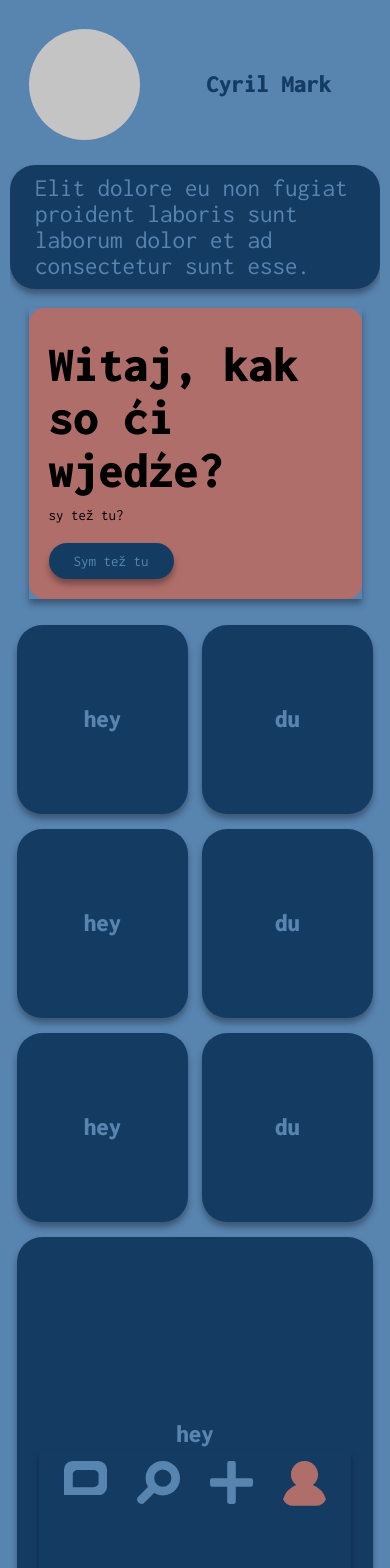
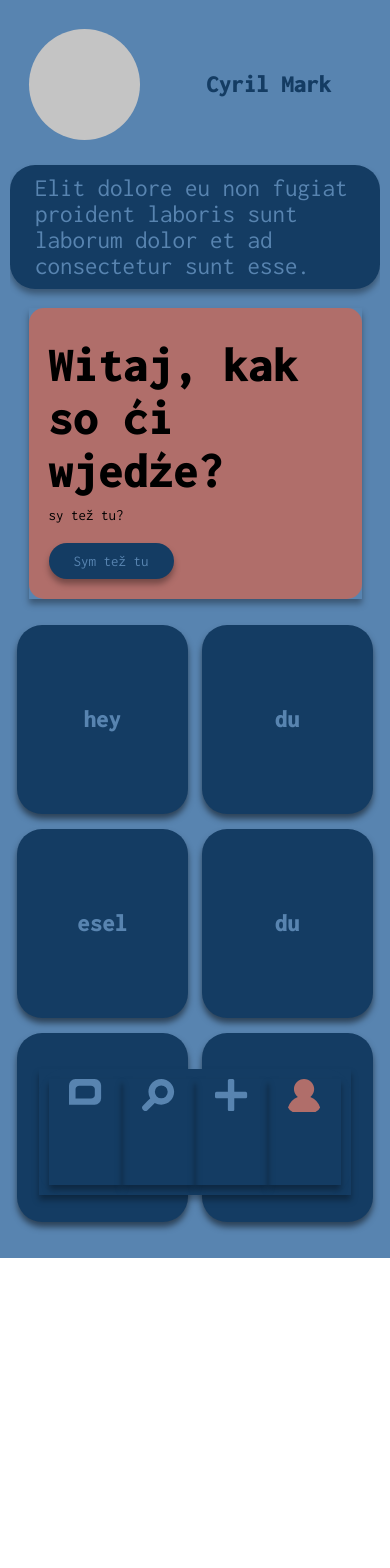
Before and after one commit to CyriloMark/kostrjanc, a React Native app: screen /Profile in a window 390 px wide. Shown: the top 1568 px of the page. After the commit the page ends 1258 px from the top, so only its background shows below. Built offline with nearby package versions, Linux system fonts and the light colour scheme.

Commit message:
navbar, profil fertig

```diff
--- a/componets/auth/AuthPage.js
+++ b/componets/auth/AuthPage.js
@@ -215,7 +215,7 @@ const styles = StyleSheet.create({
         },
         shadowOpacity: .34,
         shadowRadius: 6.27,
-        elevation: 5,
+        elevation: 10,
     },
     btnText: {
         color: "#5884B0",
@@ -288,7 +288,7 @@ const styles = StyleSheet.create({
         },
         shadowOpacity: .34,
         shadowRadius: 6.27,
-        elevation: 5,
+        elevation: 10,
     },
 
     modalSubmitBtnContainer: {
@@ -312,7 +312,7 @@ const styles = StyleSheet.create({
         },
         shadowOpacity: .34,
         shadowRadius: 6.27,
-        elevation: 5,
+        elevation: 10,
 
         alignItems: "center",
         justifyContent: "center",
--- a/componets/main/Add.js
+++ b/componets/main/Add.js
@@ -27,7 +27,7 @@ export default function Add({ navigation }) {
                 onPressProfile={ () => { navigation.navigate("Profile") }}
             />
 
-            <ScrollView style={{ width: "100%", flex: 1 }} contentContainerStyle={{ width: "100%" }}
+            <ScrollView style={{ width: "100%", flex: 1 }} contentContainerStyle={{ width: "100%", paddingBottom: "5%" }}
                 showsHorizontalScrollIndicator={false} showsVerticalScrollIndicator={false} refreshControl={
                     <RefreshControl
                         refreshing={refreshing}
@@ -51,7 +51,7 @@ const styles = StyleSheet.create({
     navbar: {
         width: "80%",
         height: "10%",
-        bottom: "2%",
+        bottom: "5%",
         alignSelf: "center",
         position: "absolute",
         zIndex: 99,
@@ -63,6 +63,6 @@ const styles = StyleSheet.create({
         },
         shadowOpacity: .34,
         shadowRadius: 6.27,
-        elevation: 5,
+        elevation: 10,
       },
 })
--- a/componets/main/Profile.js
+++ b/componets/main/Profile.js
@@ -4,6 +4,7 @@ import { View, StyleSheet, Text, ScrollView, RefreshControl, Pressable, FlatList
 
 import Navbar from '../statics/Navbar';
 import EventCard from '../statics/EventCard';
+import PostPreview from '../statics/PostPreview';
 
 const wait = (timeout) => {
     return new Promise(resolve => setTimeout(resolve, timeout));
@@ -32,51 +33,8 @@ const Data = [
     },
     {
         id: 6,
-        name: "du"
+        name: "hay "
     },
-    {
-        id: 7,
-        name: "esel"
-    },
-];
-
-const data3 = [
-    [
-        {
-            id: 1,
-            name: "hey"
-        },
-        {
-            id: 2,
-            name: "du"
-        },
-    ],
-    [
-        {
-            id: 3,
-            name: "hey"
-        },
-        {
-            id: 4,
-            name: "du"
-        },
-    ],
-    [
-        {
-            id: 5,
-            name: "hey"
-        },
-        {
-            id: 6,
-            name: "du"
-        },
-    ],
-    [
-        {
-            id: 7,
-            name: "hey"
-        },
-    ],
 ];
 
 const arraySplitter = (data , coloums) => {
@@ -93,23 +51,18 @@ const arraySplitter = (data , coloums) => {
         }
         newData.push(currentObject);
     }
+    return(newData);
 }
 
 export default function Profile({ navigation }) {
 
     const [refreshing, setRefreshing] = useState(false);
 
-    const [splittedData, setSplittedData] = useState([{ id: 0, name: "" }]);
-    const [data, setData] = useState(data3);
-
     const onRefresh = useCallback(() => {
         setRefreshing(true);
+
         wait(2000).then(() => setRefreshing(false));
     }, []);
-
-    useEffect(() => {
-        setSplittedData(arraySplitter(Data, 2));
-    });
 
     return (
         <View style={ styles.container } >
@@ -122,7 +75,7 @@ export default function Profile({ navigation }) {
             />
 
 
-            <ScrollView style={{ width: "100%", flex: 1 }} contentContainerStyle={{ width: "100%" }} showsHorizontalScrollIndicator={false} showsVerticalScrollIndicator={false}
+            <ScrollView style={{ width: "100%", flex: 1 }} contentContainerStyle={{ width: "100%", paddingBottom: "5%" }} showsHorizontalScrollIndicator={false} showsVerticalScrollIndicator={false}
                 refreshControl={
                     <RefreshControl
                         refreshing={refreshing}
@@ -153,12 +106,10 @@ export default function Profile({ navigation }) {
 
                     {/* Post List */}
                 <View style={ styles.postContainer }>
-                    { data.map((list, listKey) =>
+                    { arraySplitter(Data, 2).map((list, listKey) =>
                         <View key={listKey} style={ styles.postItemListContainer }>
                             { list.map((item, itemKey) =>
-                                <View key={itemKey} style={ styles.postItemContainer } >
-                                    <Text style={ styles.postItemText } >{item.name}</Text>
-                                </View>
+                                <PostPreview key={itemKey} item={item} style={ styles.postPreview } />
                             ) }
                         </View>
                     ) }
@@ -180,7 +131,7 @@ const styles = StyleSheet.create({
     navbar: {
         width: "80%",
         height: "10%",
-        bottom: "2%",
+        bottom: "5%",
         alignSelf: "center",
         position: "absolute",
         zIndex: 99,
@@ -192,7 +143,7 @@ const styles = StyleSheet.create({
         },
         shadowOpacity: .34,
         shadowRadius: 6.27,
-        elevation: 5,
+        elevation: 10,
       },
 
     profileHeader: {
@@ -238,7 +189,7 @@ const styles = StyleSheet.create({
         },
         shadowOpacity: .34,
         shadowRadius: 6.27,
-        elevation: 5,
+        elevation: 10,
     },
     profileBioText: {
         fontFamily: "Inconsolata_Regular",
@@ -259,7 +210,7 @@ const styles = StyleSheet.create({
         },
         shadowOpacity: .34,
         shadowRadius: 6.27,
-        elevation: 5,
+        elevation: 10,
     },
 
     postContainer: {
@@ -276,31 +227,10 @@ const styles = StyleSheet.create({
         padding: 0,
         margin: 0,
     },
-    postItemContainer: {
+
+    postPreview: {
         flex: 1,
+        aspectRatio: .9,
         margin: "2%",
-        aspectRatio: .9,
-        borderRadius: 25,
-
-
-        justifyContent: "center",
-        alignItems: "center",
-        padding: 10,
-
-        backgroundColor: "#143C63",
-
-        shadowColor: "#000",
-        shadowOffset: {
-            width: 0,
-            height: 5,
-        },
-        shadowOpacity: .34,
-        shadowRadius: 6.27,
-        elevation: 5,
-    },
-    postItemText: {
-        fontFamily: "Inconsolata_Black",
-        fontSize: 25,
-        color: "#5884B0",
-    },
+    }
 });
--- a/componets/main/ViewportManager.js
+++ b/componets/main/ViewportManager.js
@@ -53,7 +53,7 @@ const styles = StyleSheet.create({
         },
         shadowOpacity: .34,
         shadowRadius: 6.27,
-        elevation: 5,
+        elevation: 10,
 
         justifyContent: "center"
     },
@@ -72,7 +72,7 @@ const styles = StyleSheet.create({
         },
         shadowOpacity: .34,
         shadowRadius: 6.27,
-        elevation: 5,
+        elevation: 10,
     },
     navbarIcon: {
         aspectRatio: 1,
--- a/componets/statics/AppHeader.js
+++ b/componets/statics/AppHeader.js
@@ -56,6 +56,6 @@ const styles = StyleSheet.create({
         },
         shadowOpacity: .34,
         shadowRadius: 6.27,
-        elevation: 5,
+        elevation: 10,
     },
 })
--- a/componets/statics/EventCard.js
+++ b/componets/statics/EventCard.js
@@ -1,11 +1,11 @@
 import React from 'react'
 
-import { View, Text, StyleSheet, Pressable } from 'react-native';
+import { View, Text, StyleSheet, Pressable, Dimensions } from 'react-native';
 
 export default function EventCard(props) {
     return (
         <View style={ props.style }>
-            <View style={ styles.eventCardContainer }>
+            <View style={ styles.eventCardContainer } >
 
                     {/* Info Text */}
                 <View style={ styles.eventCardInfoContainer }>
@@ -68,11 +68,11 @@ const styles = StyleSheet.create({
         },
         shadowOpacity: .34,
         shadowRadius: 6.27,
-        elevation: 5,
+        elevation: 10,
     },
     eventCardInterationsBtnText: {
         fontFamily: "Inconsolata_Regular",
         fontSize: 15,
         color: "#5884B0",
-    }
+    },
 })
--- a/componets/statics/Navbar.js
+++ b/componets/statics/Navbar.js
@@ -40,6 +40,20 @@ const styles = StyleSheet.create({
   },
   navbarItem: {
     flex: 1,
-    paddingHorizontal: 15
+    paddingHorizontal: "7%",
+
+    shadowColor: "#000",
+    shadowOffset: {
+        width: 0,
+        height: 5,
+    },
+    shadowOpacity: .34,
+    shadowRadius: 6.27,
+    elevation: 10,
+  },
+
+  androidBorder: {
+    borderWidth: 2,
+    borderColor: "#000",
   }
 });
--- a/componets/statics/PostPreview.js
+++ b/componets/statics/PostPreview.js
@@ -5,11 +5,37 @@ import { View, Text, StyleSheet, Pressable } from 'react-native';
 export default function PostPreview(props) {
     return (
         <View style={ props.style }>
-
+            <View style={ styles.postItemContainer } >
+                <Text style={ styles.postItemText } >{props.item.name}</Text>
+            </View>
         </View>
     )
 }
 
 const styles = StyleSheet.create({
+    postItemContainer: {
+        flex: 1,
+        aspectRatio: .9,
+        borderRadius: 25,
 
+        justifyContent: "center",
+        alignItems: "center",
+        padding: 10,
+
+        backgroundColor: "#143C63",
+
+        shadowColor: "#000",
+        shadowOffset: {
+            width: 0,
+            height: 5,
+        },
+        shadowOpacity: .5,
+        shadowRadius: 6.27,
+        elevation: 10,
+    },
+    postItemText: {
+        fontFamily: "Inconsolata_Black",
+        fontSize: 25,
+        color: "#5884B0",
+    },
 });
--- a/package.json
+++ b/package.json
@@ -20,6 +20,7 @@
     "react": "17.0.1",
     "react-dom": "17.0.1",
     "react-native": "0.64.3",
+    "react-native-gesture-handler": "~2.1.0",
     "react-native-pager-view": "5.4.9",
     "react-native-paper": "^4.11.2",
     "react-native-safe-area-context": "3.3.2",
@@ -27,7 +28,7 @@
     "react-native-svg": "^12.1.1",
     "react-native-tab-view": "^3.1.1",
     "react-native-web": "0.17.1",
-    "react-native-gesture-handler": "~2.1.0"
+    "react-native-maps": "0.29.4"
   },
   "devDependencies": {
     "@babel/core": "^7.12.9"
```
Also changed, not shown: componets/main/Landing.js (+5 -5 lines), componets/main/ViewportManager - Kopie.js (deleted, +0 -124 lines), 1 other file (tests, documents, lock files or other folders). Lines whose indentation alone changed are shown as unchanged.
